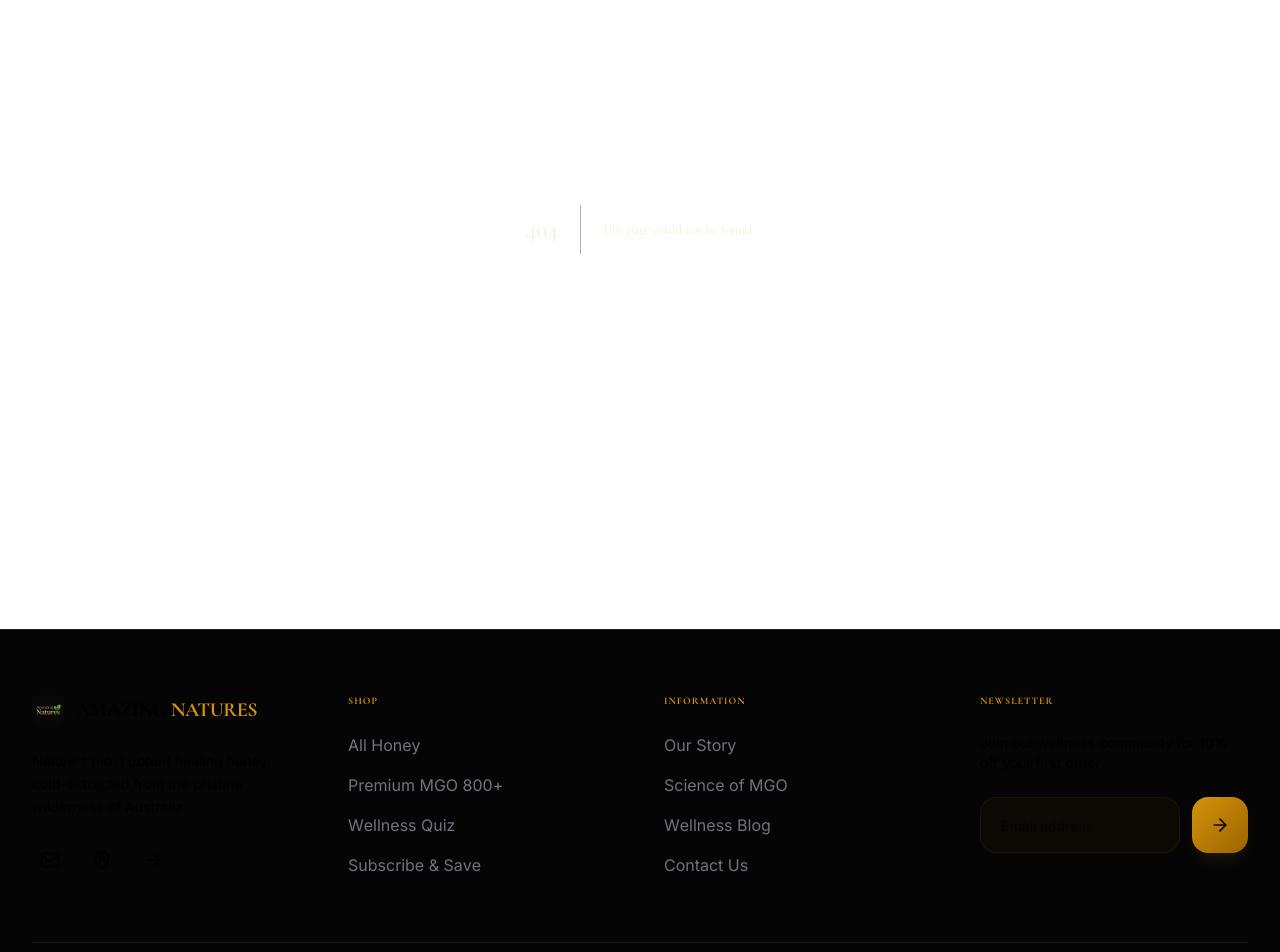
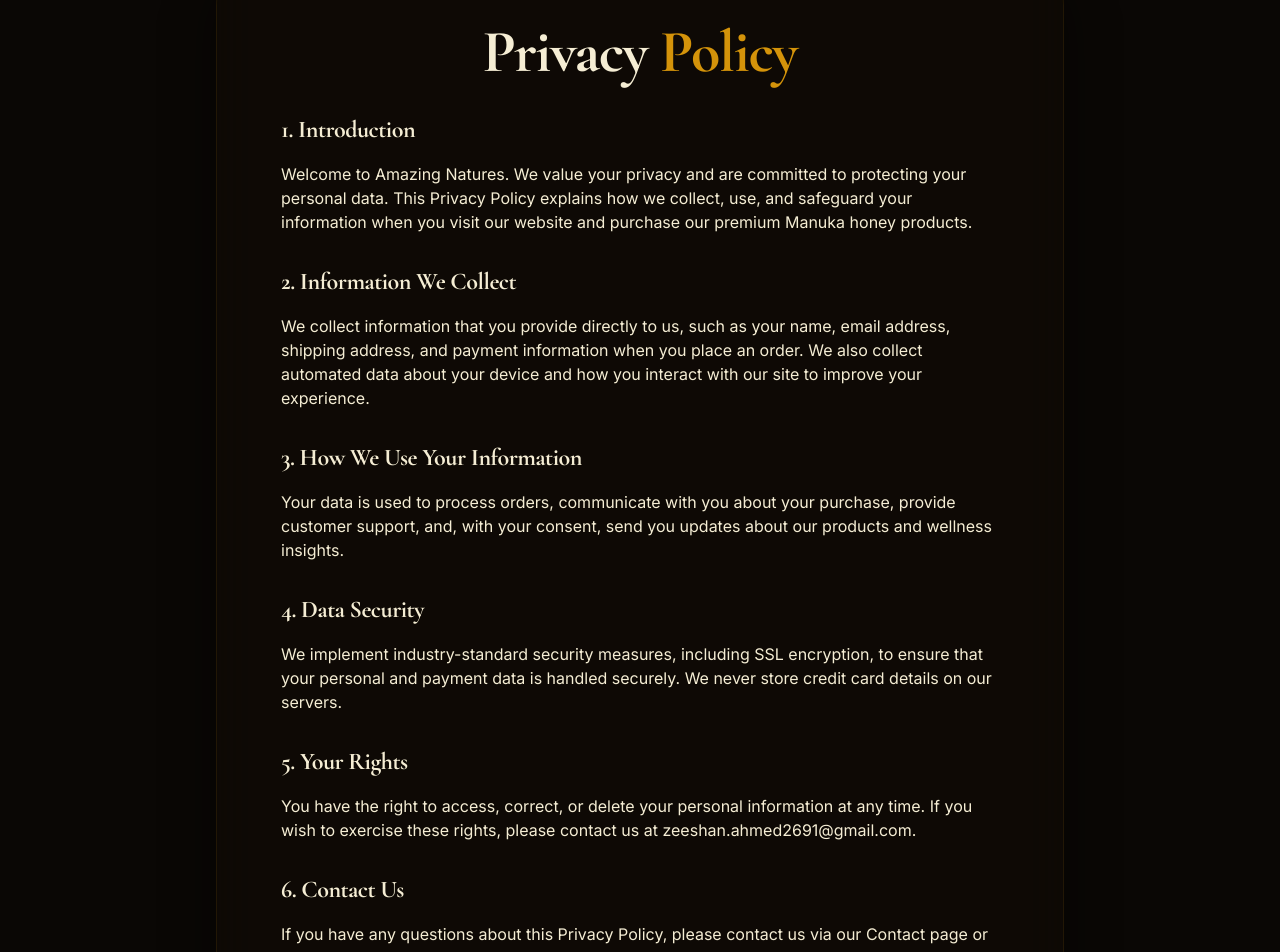
Before and after one commit to heyabdullah958-dot/Real-project-honey, a Next.js app: page /privacy-policy in a window 1280 px wide. Before the commit this address had no page. Shown: the part 251-1203 px from the top of the page. Built offline with nearby package versions, Linux system fonts and the light colour scheme.

Commit message:
feat: add Privacy Policy, Terms of Service, and custom 404 page

```diff
--- /dev/null
+++ b/src/app/not-found.tsx
@@ -0,0 +1,68 @@
+"use client";
+
+import Link from "next/link";
+import { motion } from "framer-motion";
+import { Button } from "@/components/ui/button";
+import { ArrowLeft, Home } from "lucide-react";
+
+export default function NotFound() {
+  return (
+    <div className="min-h-screen flex items-center justify-center px-6 relative overflow-hidden bg-[#050505]">
+      {/* Background Glow */}
+      <div className="absolute top-1/2 left-1/2 -translate-x-1/2 -translate-y-1/2 w-[500px] h-[500px] bg-amber-500/10 blur-[120px] rounded-full pointer-events-none" />
+
+      <div className="relative z-10 text-center max-w-2xl">
+        <motion.div
+          initial={{ opacity: 0, scale: 0.9 }}
+          animate={{ opacity: 1, scale: 1 }}
+          transition={{ duration: 0.5 }}
+        >
+          <span className="text-amber-500 font-bold uppercase tracking-[0.5em] text-xs mb-6 block">Error 404</span>
+          <h1 className="text-7xl md:text-9xl font-display font-bold text-text-primary mb-8">
+            Lost in the <br /><span className="text-amber-500">Nectar?</span>
+          </h1>
+          <p className="text-text-muted text-lg md:text-xl mb-12 leading-relaxed">
+            The page you are looking for has either drifted away or never existed in our hive.
+            Let's get you back to the golden liquid.
+          </p>
+
+          <div className="flex flex-col sm:flex-row gap-4 justify-center">
+            <Link href="/">
+              <Button size="lg" className="h-14 px-8 bg-amber-500 text-void hover:bg-amber-400 font-bold uppercase tracking-widest flex items-center gap-2">
+                <Home className="w-5 h-5" /> Back to Home
+              </Button>
+            </Link>
+            <button
+              onClick={() => window.history.back()}
+              className="h-14 px-8 rounded-2xl border border-amber-500/20 text-text-primary hover:bg-amber-500/5 font-bold uppercase tracking-widest flex items-center gap-2 transition-all"
+            >
+              <ArrowLeft className="w-5 h-5" /> Go Back
+            </button>
+          </div>
+        </motion.div>
+      </div>
+
+      {/* Floating Particles */}
+      {[...Array(6)].map((_, i) => (
+        <motion.div
+          key={i}
+          className="absolute w-2 h-2 bg-amber-500/20 rounded-full blur-[1px]"
+          animate={{
+            y: [0, -100, 0],
+            x: [0, Math.random() * 50 - 25, 0],
+            opacity: [0, 1, 0]
+          }}
+          transition={{
+            duration: Math.random() * 5 + 5,
+            repeat: Infinity,
+            delay: Math.random() * 5
+          }}
+          style={{
+            left: `${Math.random() * 100}%`,
+            top: `${Math.random() * 100}%`
+          }}
+        />
+      ))}
+    </div>
+  );
+}
--- /dev/null
+++ b/src/app/privacy-policy/page.tsx
@@ -0,0 +1,61 @@
+import { motion } from "framer-motion";
+
+export default function PrivacyPolicyPage() {
+  return (
+    <div className="py-32 px-6 max-w-4xl mx-auto min-h-screen">
+      <motion.div
+        initial={{ opacity: 0, y: 20 }}
+        animate={{ opacity: 1, y: 0 }}
+        className="glass-panel p-8 md:p-16 rounded-[3rem] border-amber-500/10"
+      >
+        <h1 className="text-4xl md:text-6xl font-display font-bold text-text-primary mb-8 text-center">
+          Privacy <span className="text-amber-500">Policy</span>
+        </h1>
+
+        <div className="prose prose-invert prose-amber max-w-none space-y-8 text-text-muted">
+          <section>
+            <h2 className="text-2xl font-bold text-text-primary mb-4">1. Introduction</h2>
+            <p>
+              Welcome to Amazing Natures. We value your privacy and are committed to protecting your personal data. This Privacy Policy explains how we collect, use, and safeguard your information when you visit our website and purchase our premium Manuka honey products.
+            </p>
+          </section>
+
+          <section>
+            <h2 className="text-2xl font-bold text-text-primary mb-4">2. Information We Collect</h2>
+            <p>
+              We collect information that you provide directly to us, such as your name, email address, shipping address, and payment information when you place an order. We also collect automated data about your device and how you interact with our site to improve your experience.
+            </p>
+          </section>
+
+          <section>
+            <h2 className="text-2xl font-bold text-text-primary mb-4">3. How We Use Your Information</h2>
+            <p>
+              Your data is used to process orders, communicate with you about your purchase, provide customer support, and, with your consent, send you updates about our products and wellness insights.
+            </p>
+          </section>
+
+          <section>
+            <h2 className="text-2xl font-bold text-text-primary mb-4">4. Data Security</h2>
+            <p>
+              We implement industry-standard security measures, including SSL encryption, to ensure that your personal and payment data is handled securely. We never store credit card details on our servers.
+            </p>
+          </section>
+
+          <section>
+            <h2 className="text-2xl font-bold text-text-primary mb-4">5. Your Rights</h2>
+            <p>
+              You have the right to access, correct, or delete your personal information at any time. If you wish to exercise these rights, please contact us at zeeshan.ahmed2691@gmail.com.
+            </p>
+          </section>
+
+          <section>
+            <h2 className="text-2xl font-bold text-text-primary mb-4">6. Contact Us</h2>
+            <p>
+              If you have any questions about this Privacy Policy, please contact us via our Contact page or email us directly.
+            </p>
+          </section>
+        </div>
+      </motion.div>
+    </div>
+  );
+}
--- /dev/null
+++ b/src/app/terms-of-service/page.tsx
@@ -0,0 +1,61 @@
+import { motion } from "framer-motion";
+
+export default function TermsOfServicePage() {
+  return (
+    <div className="py-32 px-6 max-w-4xl mx-auto min-h-screen">
+      <motion.div
+        initial={{ opacity: 0, y: 20 }}
+        animate={{ opacity: 1, y: 0 }}
+        className="glass-panel p-8 md:p-16 rounded-[3rem] border-amber-500/10"
+      >
+        <h1 className="text-4xl md:text-6xl font-display font-bold text-text-primary mb-8 text-center">
+          Terms of <span className="text-amber-500">Service</span>
+        </h1>
+
+        <div className="prose prose-invert prose-amber max-w-none space-y-8 text-text-muted">
+          <section>
+            <h2 className="text-2xl font-bold text-text-primary mb-4">1. Acceptance of Terms</h2>
+            <p>
+              By accessing and using Amazing Natures, you agree to be bound by these Terms of Service. If you do not agree to these terms, please do not use our website.
+            </p>
+          </section>
+
+          <section>
+            <h2 className="text-2xl font-bold text-text-primary mb-4">2. Product Information</h2>
+            <p>
+              We strive to provide accurate descriptions and pricing for our premium Manuka honey products. However, we do not warrant that product descriptions or other content are error-free. Prices are subject to change without notice.
+            </p>
+          </section>
+
+          <section>
+            <h2 className="text-2xl font-bold text-text-primary mb-4">3. Ordering and Payment</h2>
+            <p>
+              Orders placed through our website are subject to acceptance. We reserve the right to refuse or cancel any order for reasons including product availability, errors in pricing, or suspicion of fraudulent activity.
+            </p>
+          </section>
+
+          <section>
+            <h2 className="text-2xl font-bold text-text-primary mb-4">4. Shipping and Returns</h2>
+            <p>
+              Shipping times and costs are calculated at checkout. Our return policy for our natural products is governed by hygiene and safety standards. Please contact us for specific return inquiries.
+            </p>
+          </section>
+
+          <section>
+            <h2 className="text-2xl font-bold text-text-primary mb-4">5. Limitation of Liability</h2>
+            <p>
+              Amazing Natures shall not be liable for any indirect, incidental, or consequential damages arising from the use of our website or products.
+            </p>
+          </section>
+
+          <section>
+            <h2 className="text-2xl font-bold text-text-primary mb-4">6. Governing Law</h2>
+            <p>
+              These terms are governed by the laws of Australia. Any disputes shall be resolved in the courts of Australia.
+            </p>
+          </section>
+        </div>
+      </motion.div>
+    </div>
+  );
+}
```
Also changed, not shown: 1 other file (tests, documents, lock files or other folders).
